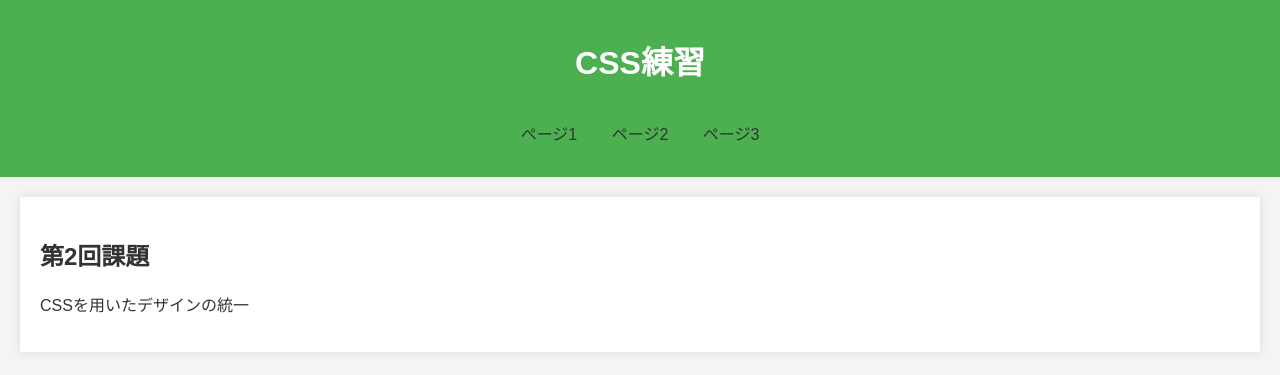
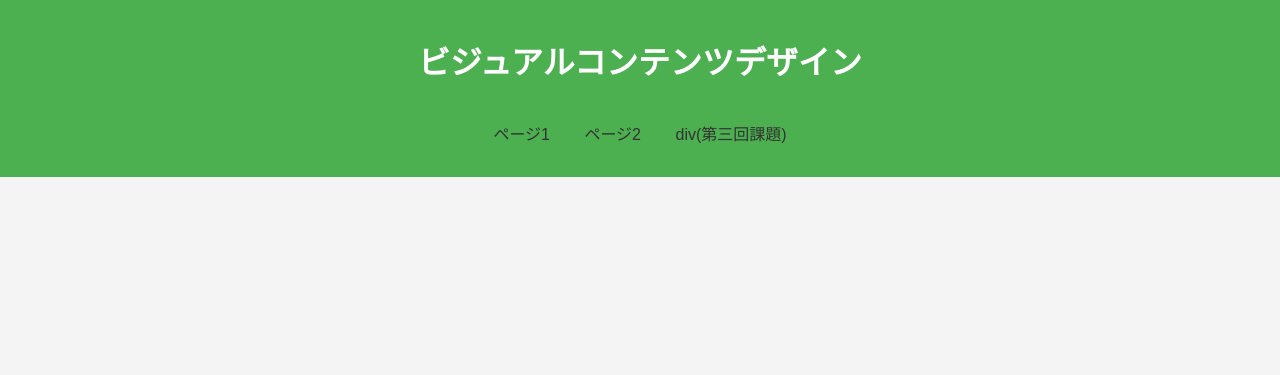
Before and after one commit to ShungoTakano/2232091, a plain HTML site: page index.html in a window 1280 px wide. Drawn offline with Linux system fonts and the light colour scheme.

Commit message:
Update index.html

```diff
--- a/index.html
+++ b/index.html
@@ -8,19 +8,12 @@
 </head>
 <body>
   <header>
-    <h1>CSS練習</h1>
+    <h1>ビジュアルコンテンツデザイン</h1>
     <nav>
       <a href="page1.html">ページ1</a>
       <a href="page2.html">ページ2</a>
-      <a href="page3.html">ページ3</a>
+      <a href="page3.html">div(第三回課題)</a>
     </nav>
   </header>
-
-  <main>
-    <div class="container">
-      <h2>第2回課題</h2>
-      <p>CSSを用いたデザインの統一</p>
-    </div>
-  </main>
 </body>
 </html>
```
